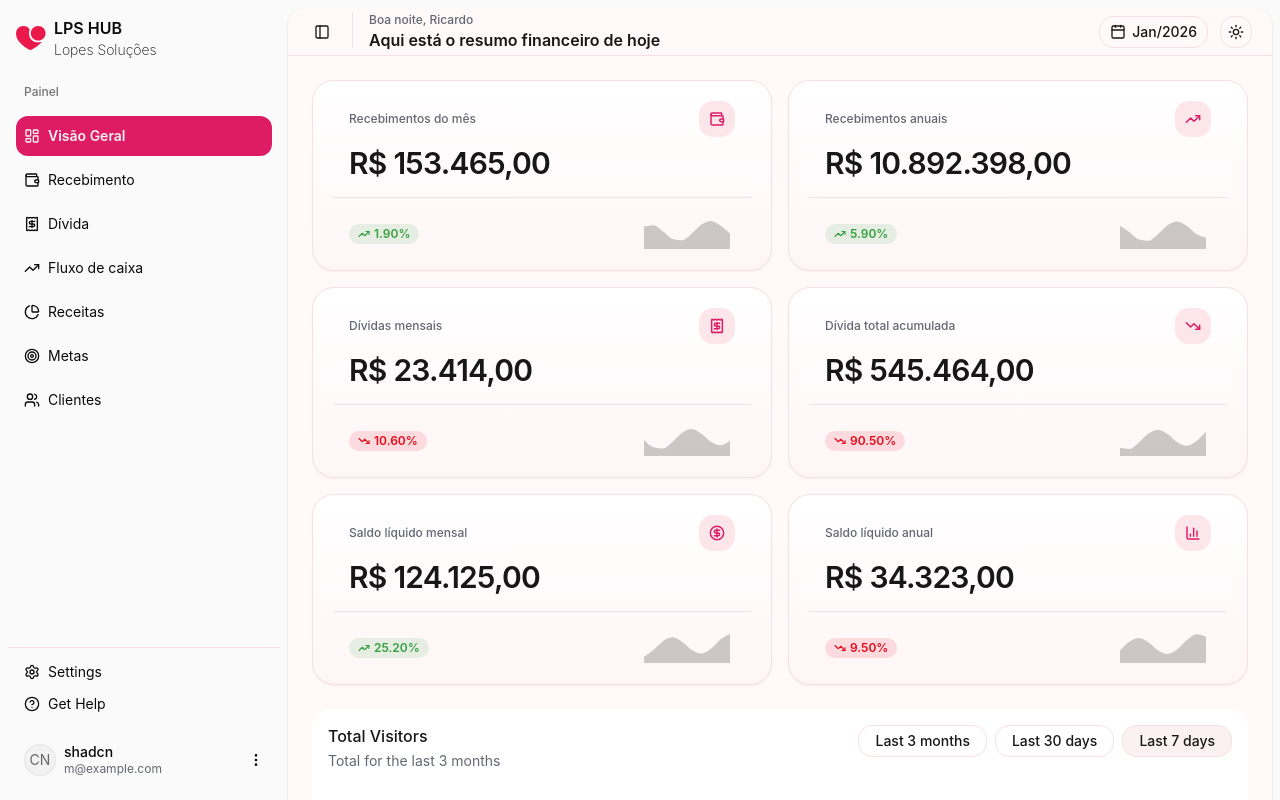
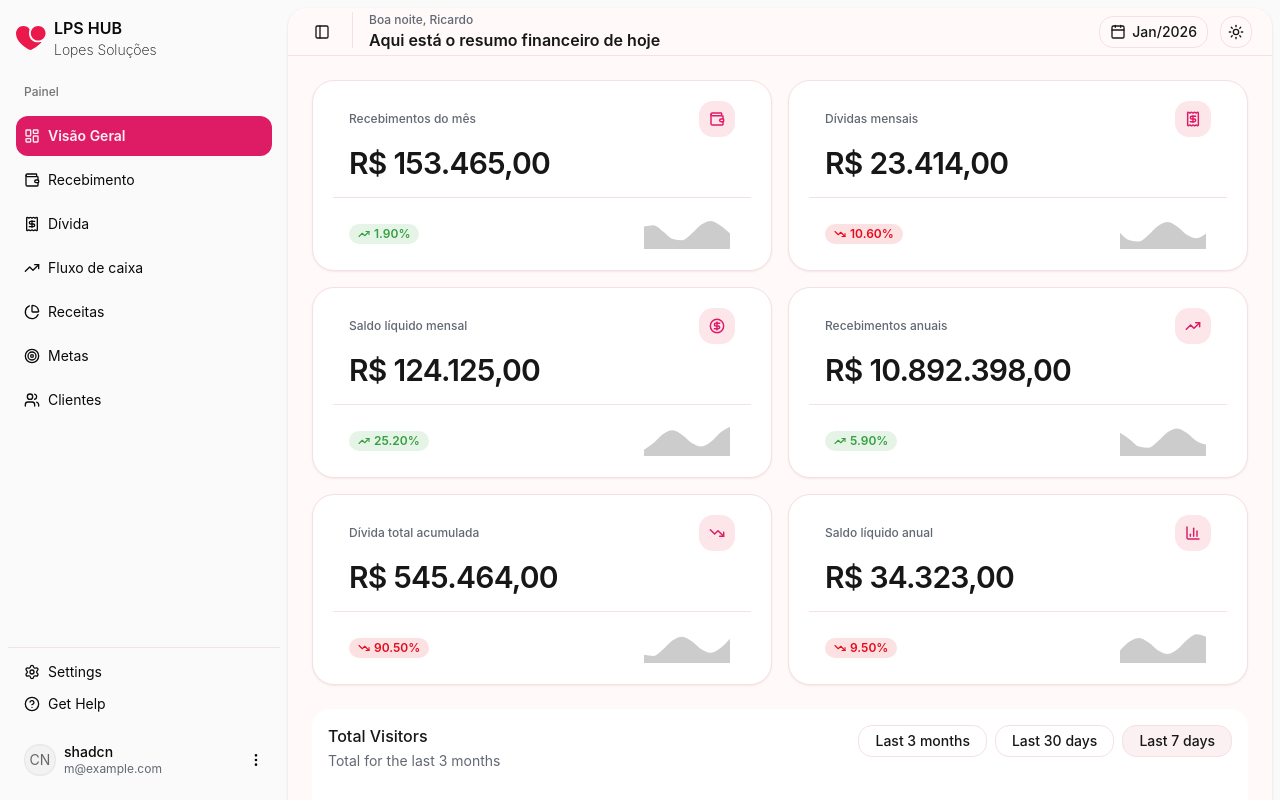
Before and after one commit to yolmat/Lpshub, a Next.js app: page /dashboard/home in a window 1280 px wide. Shown: the top 800 px of the page. Built offline with nearby package versions, Linux system fonts and the light colour scheme.

Commit message:
Section cards concluid

```diff
--- a/components/section-cards.jsx
+++ b/components/section-cards.jsx
@@ -18,6 +18,7 @@
 export function SectionCards() {
   return (
     <div className="grid grid-cols-1 gap-4 px-4 *:data-[slot=card]:bg-gradient-to-t *:data-[slot=card]:from-primary/5 *:data-[slot=card]:to-card *:data-[slot=card]:shadow-xs lg:px-6 @xl/main:grid-cols-2 @5xl/main:grid-cols-3 dark:*:data-[slot=card]:bg-card">
+      <div className="order-1">
         <CardKpi
           label={"Recebimentos do mês"}
           icon={WalletIcon}
@@ -25,6 +26,8 @@
           delta={1.9}
           spark={spark(1)}
         />
+      </div>
+      <div className="order-4">
         <CardKpi
           label={"Recebimentos anuais"}
           icon={TrendingUpIcon}
@@ -32,6 +35,8 @@
           delta={5.9}
           spark={spark(2)}
         />
+      </div>
+      <div className="order-2">
         <CardKpi
           label={"Dívidas mensais"}
           icon={ReceiptIcon}
@@ -39,6 +44,8 @@
           delta={-10.6}
           spark={spark(3)}
         />
+      </div>
+      <div className="order-5">
         <CardKpi
           label={"Dívida total acumulada"}
           icon={TrendingDownIcon}
@@ -46,6 +53,8 @@
           delta={-90.5}
           spark={spark(4)}
         />
+      </div>
+      <div className="order-3">
         <CardKpi
           label={"Saldo líquido mensal"}
           icon={CircleDollarSignIcon}
@@ -53,6 +62,8 @@
           delta={25.2}
           spark={spark(5)}
         />
+      </div>
+      <div className="order-6">
         <CardKpi
           label={"Saldo líquido anual"}
           icon={BarChart3Icon}
@@ -61,5 +72,6 @@
           spark={spark(6)}
         />
       </div>
+    </div>
   );
 }
```
Lines whose indentation alone changed are shown as unchanged.
